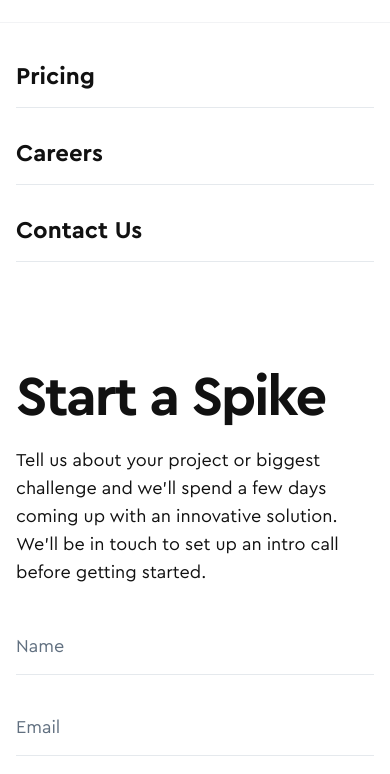
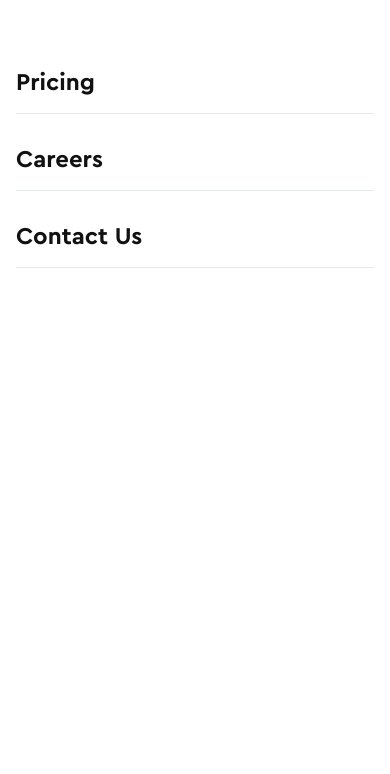
Before and after one commit to olenakotsan/flexum-spike, a website: page public/index.html in a window 390 px wide. Both pictures are taken after a click on the button 356 px from the left and 43 px from the top of the page. Shown: the part 70-844 px from the top of the page. Drawn offline with Linux system fonts and the light colour scheme.

Commit message:
Fix navigation menu

```diff
--- a/public/index.html
+++ b/public/index.html
@@ -10,8 +10,8 @@
     <link rel="icon" href="./favicon.svg" type="icon/svg+xml">
 </head>
 
-<body class="overflow-y-auto">
-    <header class="py-[25px] sticky top-0 bg-neutrals-0 border-b-[1px] border-neutrals-200">
+<body id="body">
+    <header class="py-[25px] fixed top-0 bg-neutrals-0 border-b border-neutrals-200 w-full">
         <div class="mx-auto flex justify-between items-center container">
             <div class="hover:cursor-pointer">
                 <svg width="111px" height="30px" viewBox="0 0 111 30" version="1.1">
@@ -68,9 +68,8 @@
                 </button>
             </div>
         </div>
-    </header>
 
-    <section class="hidden text-neutrals-1000 font-subheading container mx-auto my-6" id="burger-menu">
+        <div class="hidden text-neutrals-1000 font-subheading container mx-auto my-14 sm:h-screen" id="burger-menu">
             <a href="#">
                 <div class="py-[14px] mb-4 border-b border-neutrals-300 hover:border-neutrals-400">Pricing</div>
             </a>
@@ -80,10 +79,11 @@
             <a href="#">
                 <div class="py-[14px] mb-4 border-b border-neutrals-300 hover:border-neutrals-400">Contact Us</div>
             </a>
-    </section>
+        </div>
+    </header>
 
     <main>
-        <div class="container py-16 mx-auto">
+        <div class="container py-16 mt-20 mx-auto">
             <div class="text-neutrals-1000 max-w-[751px]">
                 <h1 class="font-heading py-4">Start a Spike</h1>
                 <p class="font-body">Tell us about your project or biggest challenge
@@ -254,6 +254,8 @@
             });
         });
 
+        const body = document.getElementById('body');
+
         const menuBtn = document.getElementById('menu');
         const closeBtn = document.getElementById('close');
         const burgerMenu = document.getElementById('burger-menu');
@@ -261,14 +263,17 @@
         menuBtn.addEventListener('click', () => {
             menuBtn.classList.add("hidden");
             closeBtn.classList.remove("hidden");
-            burgerMenu.classList.remove("hidden");
+            burgerMenu.classList.add("sm:block");
+            body.classList.add("overflow-hidden");
         });
 
         closeBtn.addEventListener('click', () => {
             menuBtn.classList.remove("hidden");
             closeBtn.classList.add("hidden");
-            burgerMenu.classList.add("hidden");
+            burgerMenu.classList.remove("sm:block");
+            body.classList.remove("overflow-hidden");
         });
+
     </script>
 </body>
 
```
Also changed, not shown: public/output.css. Lines whose indentation alone changed are shown as unchanged.
